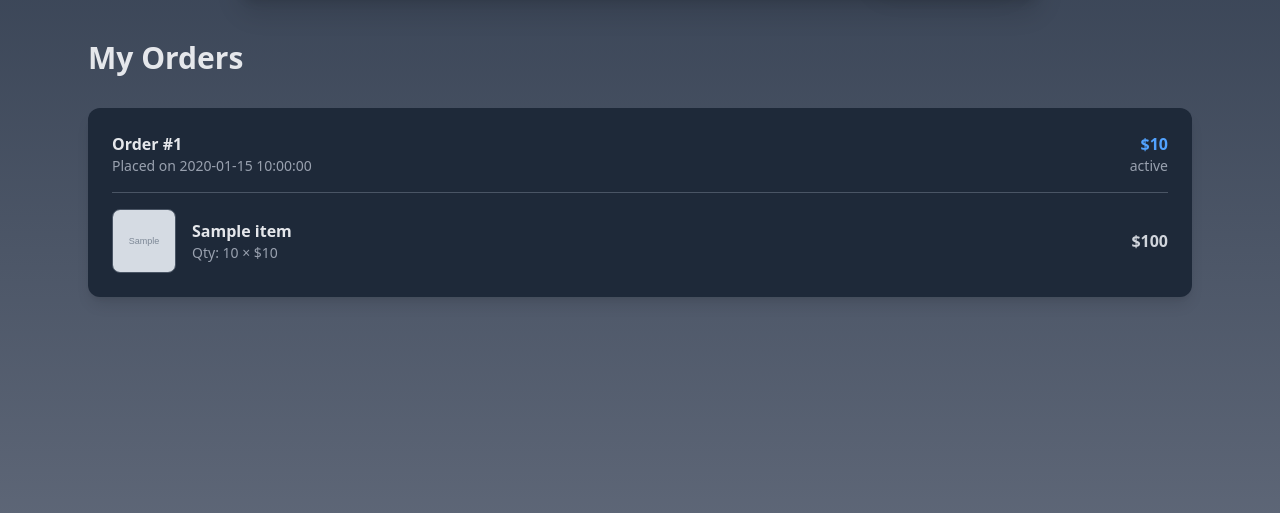
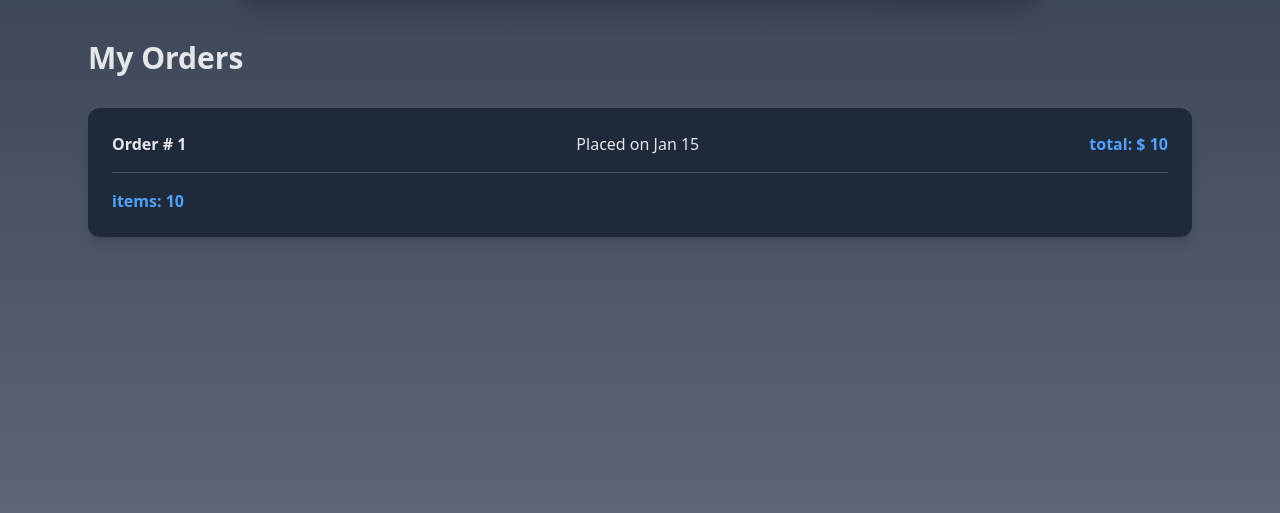
Before and after one commit to Donyboi/EZ-BAM, a Flask app: template templates/order.html.jinja in a window 1280 px wide. Shown: the part 110-623 px from the top of the page. Run offline with Flask 3, Linux system fonts and the light colour scheme; the template is opened without the code that fills it: most values are stand-ins (such as "Sample title", 1, 10 or a date in 2020); grey boxes marked "Sample" are stand-in pictures.

Commit message:
yayayyyayayay

```diff
--- a/templates/order.html.jinja
+++ b/templates/order.html.jinja
@@ -15,50 +15,35 @@
 
     <h1 class="text-3xl font-bold mb-8">My Orders</h1>
 
-    {% if orders and orders|length > 0 %}
+    {% if order|length > 0 %}
 
       <div class="space-y-6">
 
-        {% for order in orders %}
+        {% for item in order %}
         <div class="bg-gray-800 rounded-xl shadow-lg p-6">
 
-          <!-- Order Header -->
+
           <div class="flex justify-between items-center border-b border-gray-600 pb-4 mb-4">
             <div>
-              <p class="font-semibold">Order #{{ order.id }}</p>
+              <p class="font-semibold">Order # {{item['ID']}}</p>
               <p class="text-sm text-gray-400">
-                Placed on {{ order.date }}
+
               </p>
+
+            </div>
+            Placed on {{item["Timestamp"].strftime("%b %d")}}
+
+            <div class="text-right">
+
+              <p class="font-bold text-blue-400">total: $ {{item["Total"]}}</p>
+              <p class="text-sm text-gray-400"></p>
             </div>
 
-            <div class="text-right">
-              <p class="font-bold text-blue-400">${{ order.total }}</p>
-              <p class="text-sm text-gray-400">{{ order.status }}</p>
-            </div>
           </div>
 
-          <!-- Items -->
-          <div class="space-y-3">
-            {% for item in order.items %}
-            <div class="flex items-center gap-4">
-              <img src="{{ item.image }}"
-                   class="w-16 h-16 object-cover rounded-lg border border-gray-600">
+        <p class="font-bold text-blue-400">items: {{item["Quantity"]}}</p>
+        </div>
 
-              <div class="flex-1">
-                <p class="font-semibold">{{ item.name }}</p>
-                <p class="text-sm text-gray-400">
-                  Qty: {{ item.quantity }} × ${{ item.price }}
-                </p>
-              </div>
-
-              <div class="font-semibold text-gray-300">
-                ${{ item.quantity * item.price }}
-              </div>
-            </div>
-            {% endfor %}
-          </div>
-
-        </div>
         {% endfor %}
 
       </div>
```
